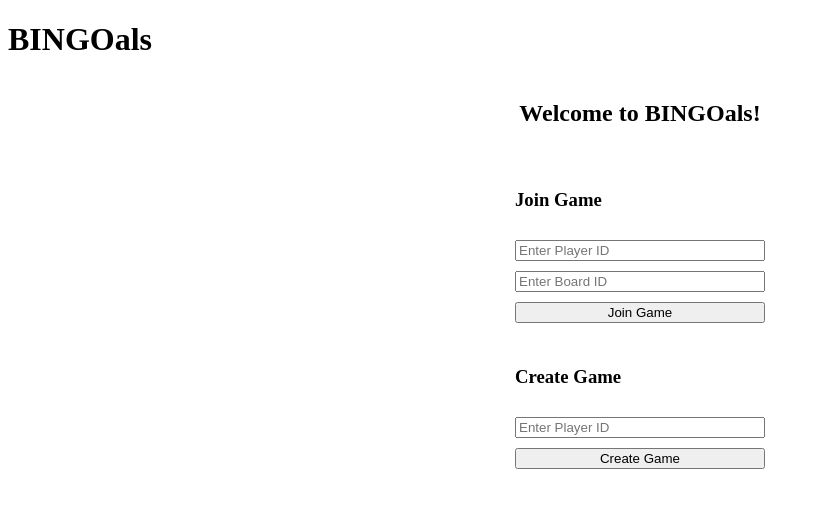
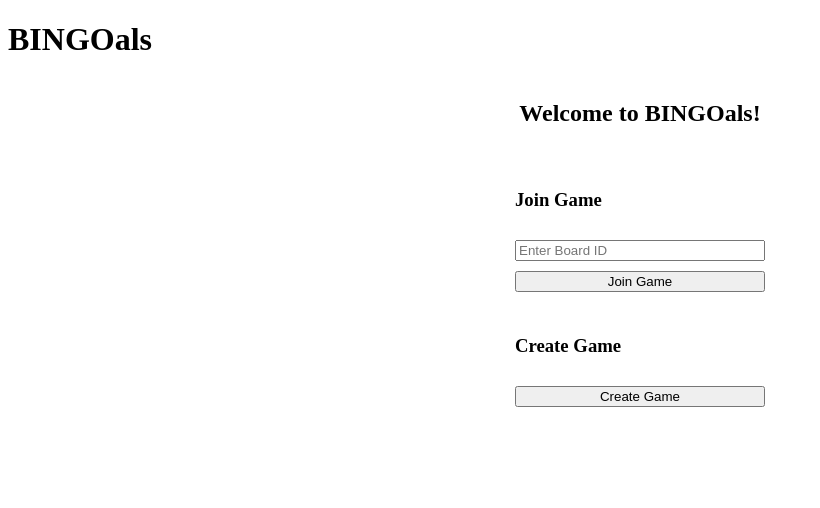
Before and after one commit to ZhaoJohnny/bingoals, a React (Vite) app in the folder frontend/: page /start in a window 1280 px wide. Shown: the top 508 px of the page, without its empty margins (0-820 px from the left). Built offline with nearby package versions, Linux system fonts and the light colour scheme.

Commit message:
fix: removed playerID input

```diff
--- a/frontend/src/components/StartMenu.jsx
+++ b/frontend/src/components/StartMenu.jsx
@@ -2,21 +2,17 @@ import { useState } from 'react';
 import '../styles/StartMenu.css';
 
 function StartMenu({ onCreate, onJoin }) {
-    const [playerID, setPlayerID] = useState('');
+    const playerID = localStorage.getItem('user') ? JSON.parse(localStorage.getItem('user')).id : null;
     const [boardID, setBoardID] = useState('');
 
     function handleJoinClick() {
-         if (!playerID || !boardID) {
-            alert('Please enter a player name and board ID');
+         if (!boardID) {
+            alert('Please enter a board ID');
             return;
         }
         onJoin(playerID, boardID);
     }
     function handleCreateClick() {
-        if (!playerID) {
-            alert('Please enter a player name');
-            return;
-        }
         onCreate(playerID);
     }
 
@@ -26,13 +22,6 @@ function StartMenu({ onCreate, onJoin }) {
 
   <div className="menu-section">
     <h3>Join Game</h3>
-
-    <input
-      type="text"
-      placeholder="Enter Player ID"
-      value={playerID}
-      onChange={(e) => setPlayerID(e.target.value)}
-    />
 
     <input
       type="text"
@@ -47,12 +36,6 @@ function StartMenu({ onCreate, onJoin }) {
   <div className="menu-section">
     <h3>Create Game</h3>
 
-    <input
-      type="text"
-      placeholder="Enter Player ID"
-      value={playerID}
-      onChange={(e) => setPlayerID(e.target.value)}
-    />
 
     <button onClick={handleCreateClick}>Create Game</button>
   </div>
--- a/frontend/src/pages/StartPage.jsx
+++ b/frontend/src/pages/StartPage.jsx
@@ -12,7 +12,7 @@ function StartPage() {
           "Content-Type": "application/json",
         },
         body: JSON.stringify({
-          playerID: playerID,
+          playerID: 9,
         }),
       });
 
```
Also changed, not shown: 1 other file (tests, documents, lock files or other folders).
